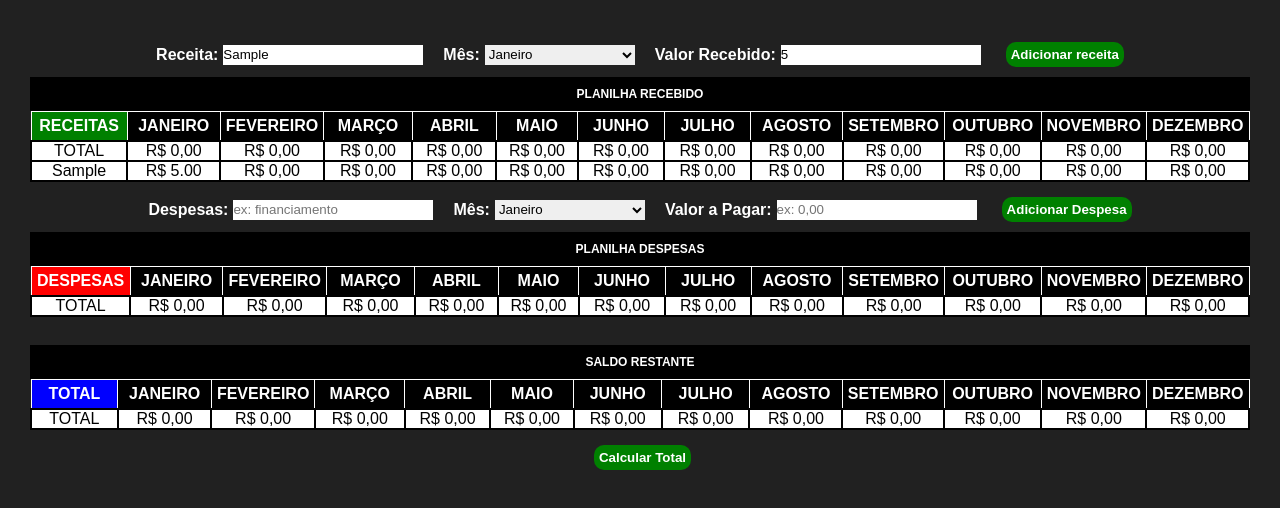
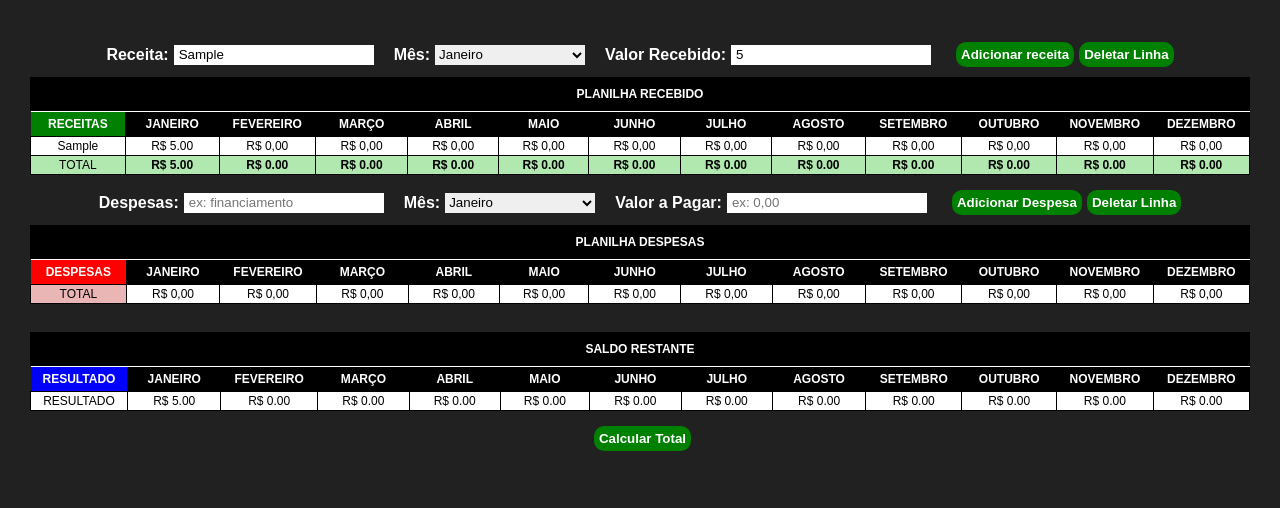
Before and after one commit to KaueMtaheus/Web-Controle-Financeiro, a plain HTML site: page index.html in a window 1280 px wide. Both pictures are taken after typing "Sample", "5" into the empty fields and a click on the button "Adicionar receita". Shown: the part 60-568 px from the top of the page. Drawn offline with Linux system fonts and the light colour scheme.

Commit message:
calculo dos valores
Calculo dos valores da tabela, recebido paga o valor de despesas, resultado final será o valor restante do usuário.

```diff
--- a/css/style.css
+++ b/css/style.css
@@ -41,6 +41,7 @@ input {
     width: 200px;
     height: 20px;
     border: none;
+    padding-left: 5px;
 }
 
 button {
@@ -110,16 +111,38 @@ table {
     width: 100%;
 }
 
+
+
+
 th {
     width: 100px;
     padding: 5px;
     text-align: center;
-    border: 1px solid white;
+    border-top: 1px solid white;
+    font-size: 12px;
 }
 
 td {
     text-align: center;
     background-color: white;
     width: 100px;
-    border: 2px solid black;
+    border: 1px solid black;
+    font-size: 12px;
+    padding: 2px;
 }
+
+
+.total-receitas-cell {
+    background-color: #b0e8b0; /* Verde claro para total de receitas */
+    font-weight: bold;
+}
+
+.total-despesas-cell {
+    background-color: #eab5b5; /* Vermelho claro para total de despesas */
+    font-weight: bold;
+}
+
+.total-resultado-cell {
+    background-color: #aaaadb; /* Azul claro para o resultado */
+    font-weight: bold;
+}
--- a/index.html
+++ b/index.html
@@ -32,6 +32,7 @@
             <p>Valor Recebido:</p>
             <input type="number" id="valor-receita" placeholder="ex: 0,00">
             <button id="btnAdicionarReceita">Adicionar receita</button>
+            <button id="btnDeletarReceita">Deletar Linha</button>
         </div>
         <table id="tabela-receitas">
             <h2>PLANILHA RECEBIDO</h2>
@@ -54,7 +55,7 @@
             </thead>
             <tbody>
                 <tr id="total-receitas">
-                    <td>TOTAL</td>
+                    <td style="background-color: #b0e8b0;">TOTAL</td>
                     <td>R$ 0,00</td>
                     <td>R$ 0,00</td>
                     <td>R$ 0,00</td>
@@ -93,6 +94,7 @@
             <p>Valor a Pagar:</p>
             <input type="number" id="valor-despesa" placeholder="ex: 0,00">
             <button id="btnAdicionarDespesa">Adicionar Despesa</button>
+            <button id="btnDeletarDespesa">Deletar Linha</button>
         </div>
         <table id="tabela-despesas">
             <h2>PLANILHA DESPESAS</h2>
@@ -115,7 +117,7 @@
             </thead>
             <tbody>
                 <tr id="total-despesas">
-                    <td>TOTAL</td>
+                    <td style="background-color: #eab5b5;">TOTAL</td>
                     <td>R$ 0,00</td>
                     <td>R$ 0,00</td>
                     <td>R$ 0,00</td>
@@ -136,7 +138,7 @@
             <h2>SALDO RESTANTE</h2>
             <thead>
                 <tr class="cabTable">
-                    <th style="background-color: blue;">TOTAL</th>
+                    <th style="background-color: blue;">RESULTADO</th>
                     <th>JANEIRO</th>
                     <th>FEVEREIRO</th>
                     <th>MARÇO</th>
@@ -153,7 +155,7 @@
             </thead>
             <tbody>
                 <tr id="total-resultado">
-                    <td>TOTAL</td>
+                    <td>RESULTADO</td>
                     <td>R$ 0,00</td>
                     <td>R$ 0,00</td>
                     <td>R$ 0,00</td>
--- a/js/script.js
+++ b/js/script.js
@@ -1,11 +1,18 @@
+// Adiciona uma nova receita à tabela e atualiza os totais
+
 document.getElementById('btnAdicionarReceita').addEventListener('click', () => {
     const descricao = document.getElementById('descricao-receita').value;
     const mes = document.getElementById('sel-mes-receita').value;
     const valor = parseFloat(document.getElementById('valor-receita').value);
     if (descricao && mes && !isNaN(valor)) {
         adicionarLinha('tabela-receitas', descricao, mes, valor);
+        atualizarTotal('tabela-receitas', 'total-receitas');
+        atualizarResultado();
+        moverLinhaTotalParaFinal('tabela-receitas', 'total-receitas');
     }
 });
+
+// Adiciona uma nova despesa à tabela e atualiza os totais
 
 document.getElementById('btnAdicionarDespesa').addEventListener('click', () => {
     const descricao = document.getElementById('descricao-despesa').value;
@@ -13,6 +20,9 @@ document.getElementById('btnAdicionarDespesa').addEventListener('click', () => {
     const valor = parseFloat(document.getElementById('valor-despesa').value);
     if (descricao && mes && !isNaN(valor)) {
         adicionarLinha('tabela-despesas', descricao, mes, valor);
+        atualizarTotal('tabela-despesas', 'total-despesas');
+        atualizarResultado();
+        moverLinhaTotalParaFinal('tabela-despesas', 'total-despesas');
     }
 });
 
@@ -20,15 +30,60 @@ function adicionarLinha(tabelaId, descricao, mes, valor) {
     const tabela = document.getElementById(tabelaId);
     let linha = tabela.insertRow(-1);
     linha.insertCell(0).innerText = descricao;
+
     for (let i = 1; i <= 12; i++) {
-        linha.insertCell(i).innerText = (mes.toLowerCase() === tabela.rows[0].cells[i].innerText.toLowerCase()) ? `R$ ${valor.toFixed(2)}` : 'R$ 0,00';
+        const mesAtual = tabela.rows[0].cells[i].innerText.toLowerCase();
+        if (mes.toLowerCase() === mesAtual) {
+            linha.insertCell(i).innerText = `R$ ${valor.toFixed(2)}`;
+        } else {
+            linha.insertCell(i).innerText = 'R$ 0,00';
+        }
     }
 }
 
-document.getElementById('btnCalcularTotal').addEventListener('click', () => {
-    calcularTotal();
-});
+function atualizarTotal(tabelaId, totalId) {
+    const tabela = document.getElementById(tabelaId);
+    let total = document.getElementById(totalId);
 
-function calcularTotal() {
-    // Implementar o cálculo total aqui
+    if (!total) {
+        total = tabela.insertRow(-1);
+        total.id = totalId;
+        total.insertCell(0).innerText = 'Total';
+        for (let i = 1; i <= 12; i++) {
+            total.insertCell(i).innerText = 'R$ 0,00';
+        }
+    }
+
+    for (let i = 1; i <= 12; i++) {
+        let soma = 0;
+        for (let j = 1; j < tabela.rows.length; j++) {
+            const valor = parseFloat(tabela.rows[j].cells[i].innerText.replace('R$ ', '').replace(',', '.'));
+            soma += !isNaN(valor) ? valor : 0;
+        }
+        total.cells[i].innerText = `R$ ${soma.toFixed(2)}`;
+        if (totalId === 'total-receitas') {
+            total.cells[i].classList.add('total-receitas-cell');
+        } else if (totalId === 'total-despesas') {
+            total.cells[i].classList.add('total-despesas-cell');
+        }
+    }
 }
+
+function atualizarResultado() {
+    const totalReceitas = document.getElementById('total-receitas');
+    const totalDespesas = document.getElementById('total-despesas');
+    const totalResultado = document.getElementById('total-resultado');
+
+    for (let i = 1; i <= 12; i++) {
+        const receitas = parseFloat(totalReceitas.cells[i].innerText.replace('R$ ', '').replace(',', '.')) || 0;
+        const despesas = parseFloat(totalDespesas.cells[i].innerText.replace('R$ ', '').replace(',', '.')) || 0;
+        const saldo = receitas - despesas;
+        totalResultado.cells[i].innerText = `R$ ${saldo.toFixed(2)}`;
+    }
+}
+
+function moverLinhaTotalParaFinal(tabelaId, totalId) {
+    const tabela = document.getElementById(tabelaId);
+    const total = document.getElementById(totalId);
+    tabela.appendChild(total); // Move a linha de total para o final
+}
```
